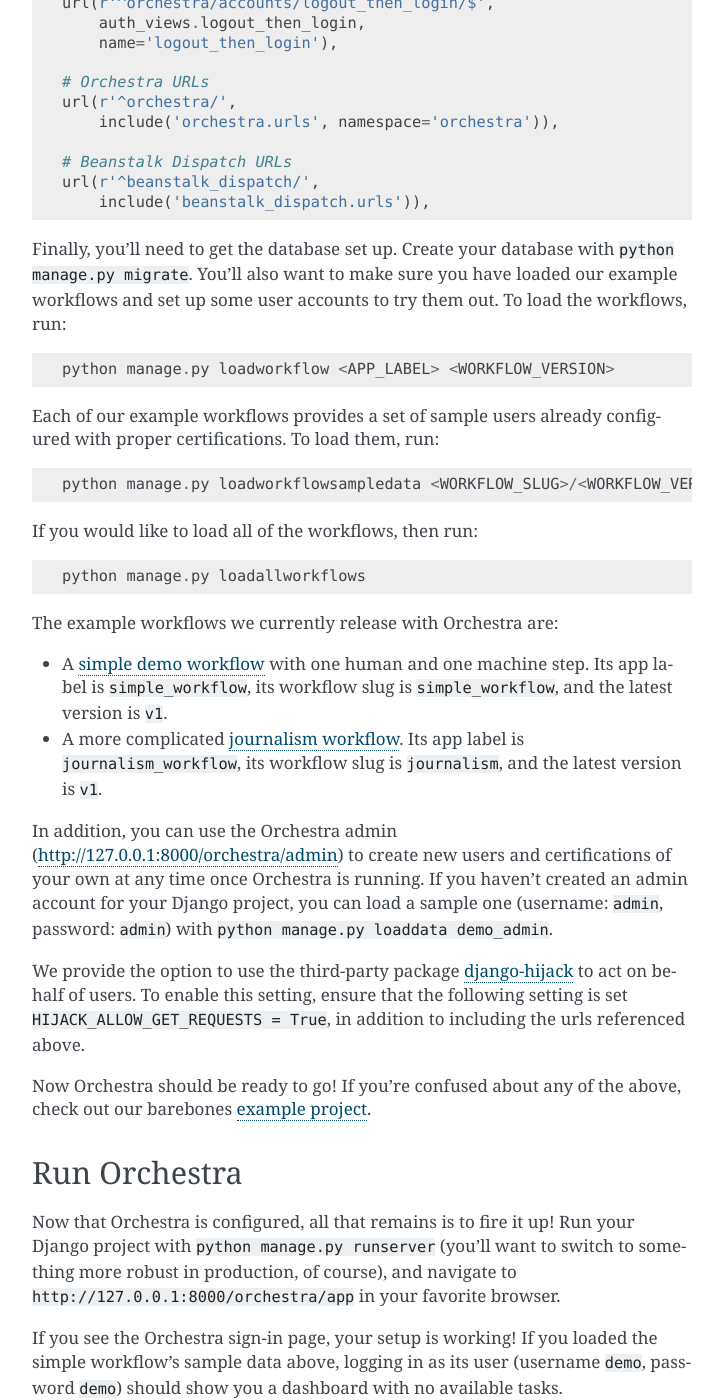
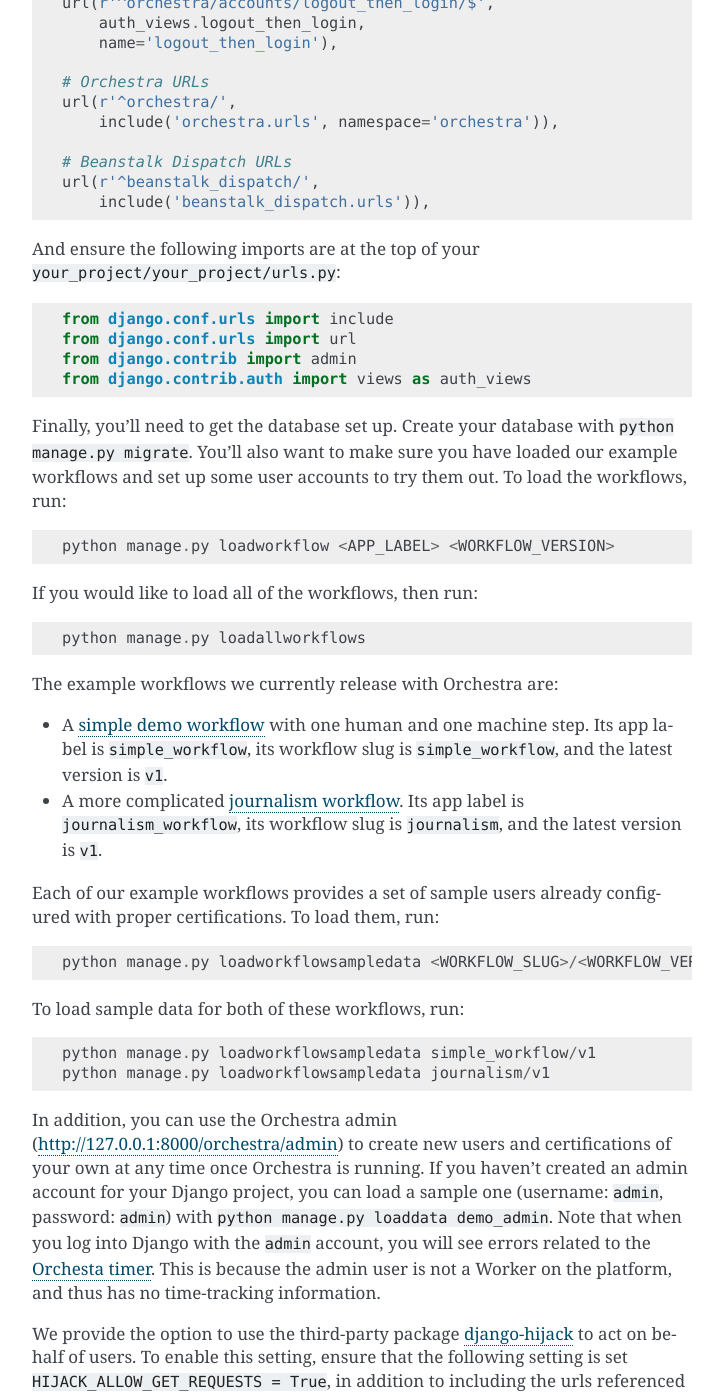
Before and after one commit to b12io/orchestra, a Sphinx documentation site: the page built from docs/source/getting_started.rst, in a window 1280 px wide and 1400 px high, scrolled down 2163 px. Shown: the whole window, without its empty margins (388-1111 px from the left). Built offline with Sphinx 7.4.7, drawn with Linux system fonts in a browser that asks for light colours; some of the changed text lies outside the part shown.

Commit message:
Fix bugs and clarify the 5-minute getting started guide (#497)
* Fix bugs and clarify the 5-minute getting started guide

* Fix colon

```diff
--- a/docs-requirements.txt
+++ b/docs-requirements.txt
@@ -1,5 +1,5 @@
 # Packages needed to build docs on https://readthedocs.org
-Django==1.9.13
+Django==1.11.10
 Sphinx==1.6.3
 sphinx-autobuild==0.7.1
 sphinxcontrib-httpdomain==1.5.0
--- a/docs/source/getting_started.rst
+++ b/docs/source/getting_started.rst
@@ -123,6 +123,13 @@
     url(r'^beanstalk_dispatch/',
         include('beanstalk_dispatch.urls')),
 
+And ensure the following imports are at the top of your
+``your_project/your_project/urls.py``::
+
+    from django.conf.urls import include
+    from django.conf.urls import url
+    from django.contrib import admin
+    from django.contrib.auth import views as auth_views
 
 Finally, you'll need to get the database set up. Create your database
 with ``python manage.py migrate``. You'll also want to make sure you have
@@ -151,11 +152,26 @@
   is ``journalism_workflow``, its workflow slug is ``journalism``, and the
   latest version is ``v1``.
 
+Each of our example workflows provides a set of sample users already configured
+with proper certifications. To load them, run::
+
+    python manage.py loadworkflowsampledata <WORKFLOW_SLUG>/<WORKFLOW_VERSION>
+
+To load sample data for both of these workflows, run::
+
+    python manage.py loadworkflowsampledata simple_workflow/v1
+    python manage.py loadworkflowsampledata journalism/v1
+
 In addition, you can use the Orchestra admin
-(http://127.0.0.1:8000/orchestra/admin) to create new users and certifications
-of your own at any time once Orchestra is running. If you haven't created an
-admin account for your Django project, you can load a sample one (username:
-``admin``, password: ``admin``) with ``python manage.py loaddata demo_admin``.
+(http://127.0.0.1:8000/orchestra/admin) to create new users and
+certifications of your own at any time once Orchestra is running. If
+you haven't created an admin account for your Django project, you can
+load a sample one (username: ``admin``, password: ``admin``) with
+``python manage.py loaddata demo_admin``.  Note that when you log into
+Django with the ``admin`` account, you will see errors related to the
+:doc:`Orchesta timer <features>`. This is because the admin
+user is not a Worker on the platform, and thus has no time-tracking
+information.
 
 We provide the option to use the third-party package `django-hijack
 <https://github.com/arteria/django-hijack>`_ to act on behalf of users. To
```
Also changed, not shown: other parts of docs/source/getting_started.rst (+1 -7 lines), 1 other file.
